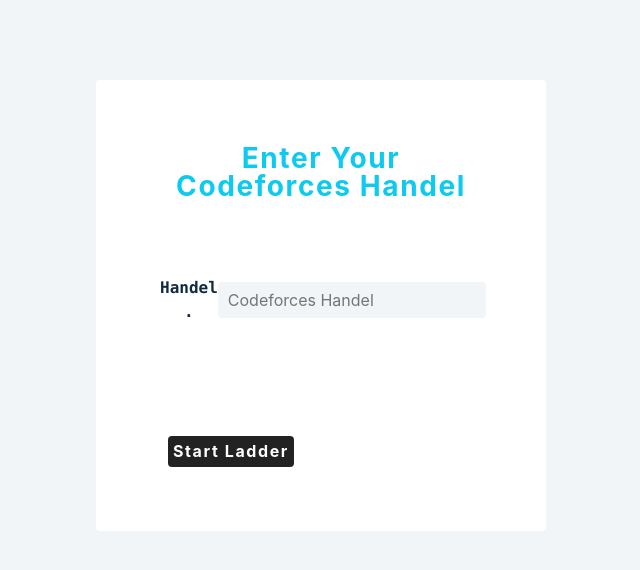
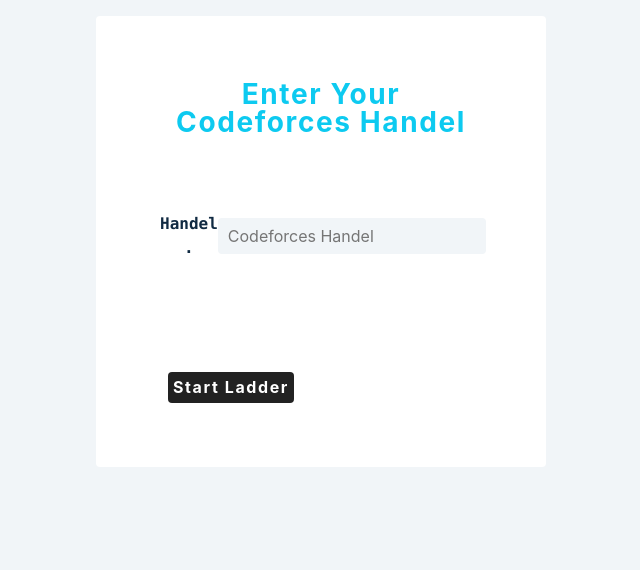
Before and after one commit to raghavpatidar/cfLadder, a React (Create React App) app: page / in a window 1280 px wide. Shown: the top 570 px of the page, without its empty margins (319-959 px from the left). Built offline with nearby package versions, Linux system fonts and the light colour scheme.

Commit message:
css upadeted

```diff
--- a/src/App.css
+++ b/src/App.css
@@ -104,14 +104,14 @@
 	font-size: 0.875rem;
   }
   p {
-	margin-bottom: 0.825rem;
+	/* margin-bottom: 0.825rem; */
 	color: var(--clr-grey-5);
 }
 th p {
 	  /* margin-bottom: 1.25rem; */
 	  color: var(--clr-grey-5);
 	  font-weight: bolder;
-	  font-size: larger;
+	  /* font-size: larger; */
   }
   @media screen and (min-width: 800px) {
 	h1 {
@@ -141,7 +141,7 @@
   /* section */
   .section,
   .container {
-	width: 90vw;
+	width: 65vw;
 	margin: 0 auto;
 	max-width: var(--max-width);
   }
@@ -154,7 +154,7 @@
 
   .container {
 	text-align: center;
-	margin-top: 5rem;
+	margin-top: 1rem;
   }
   .btn {
 	display: inline-block;
--- a/src/Components/table.css
+++ b/src/Components/table.css
@@ -1,4 +1,10 @@
-
+.table > :not(caption) > * > * {
+  padding: 0rem 1.25rem;
+  background-color: var(--bs-table-bg);
+  /* background-color: #EEEEEE; */
+  border-bottom-width: 1px;
+  box-shadow: inset 0 0 0 9999px var(--bs-table-accent-bg);
+}
 .solved{
     background-color: #7cf07c;
 }
```
